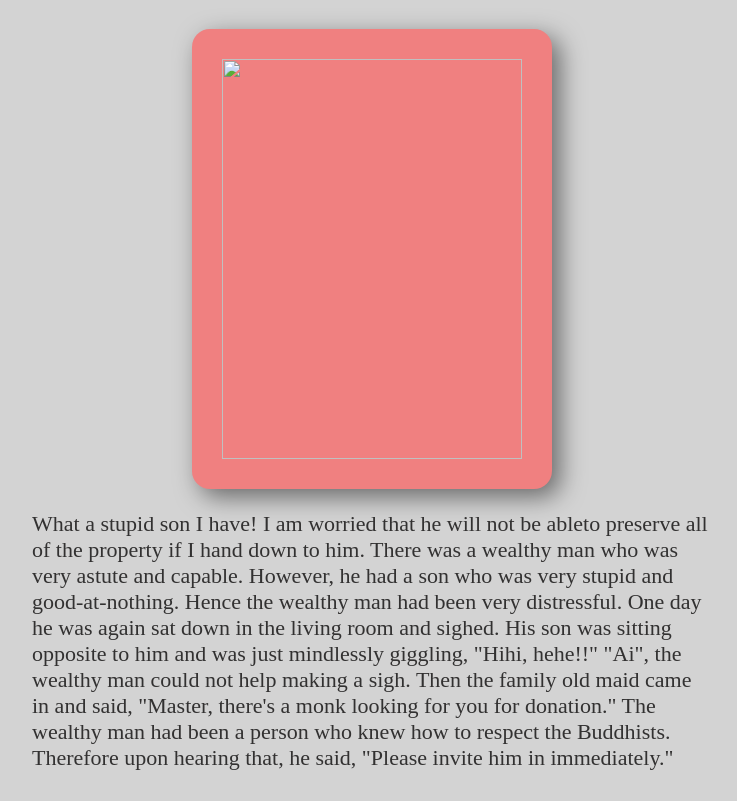
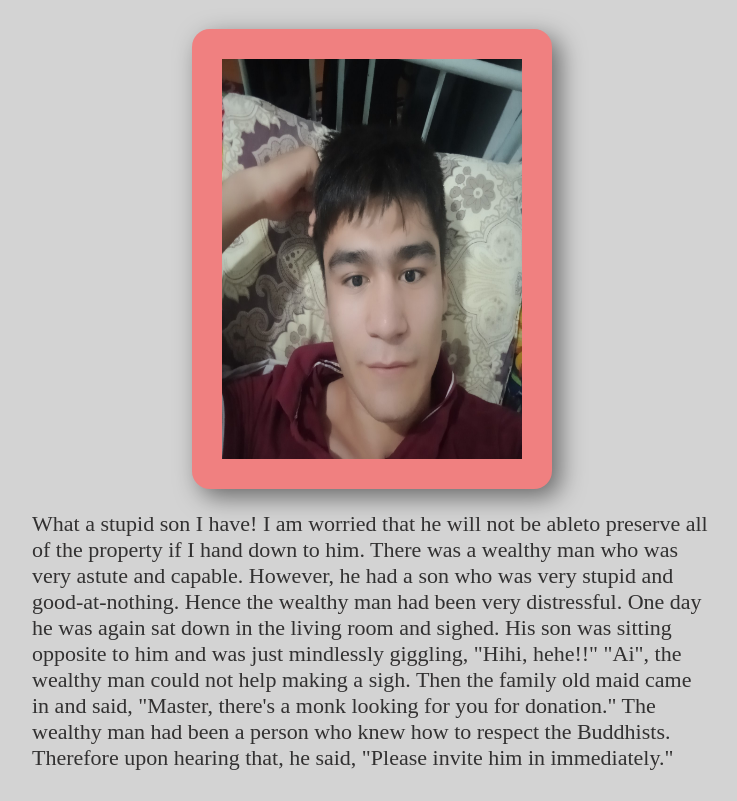
Before and after one commit to ThePerson711/Baxtiyor, a plain HTML site: page index.html in a window 1280 px wide. Shown: the part 72-873 px from the top of the page, without its empty margins (268-1005 px from the left). Drawn offline with Linux system fonts and the light colour scheme.

Commit message:
Update index.html

```diff
--- a/index.html
+++ b/index.html
@@ -51,7 +51,7 @@
         <p class="p1"><a class="a1" href="https://t.me/Aliyyor">Baxti Toshkenskiy</a></p>
         <div class="d1">
             <div class="d2">
-                <img rel="stylesheet" src="pic_1.png">
+                <img rel="stylesheet" src="pic_1.jpg">
             </div>
         </div>
             <div class="d3">
```
